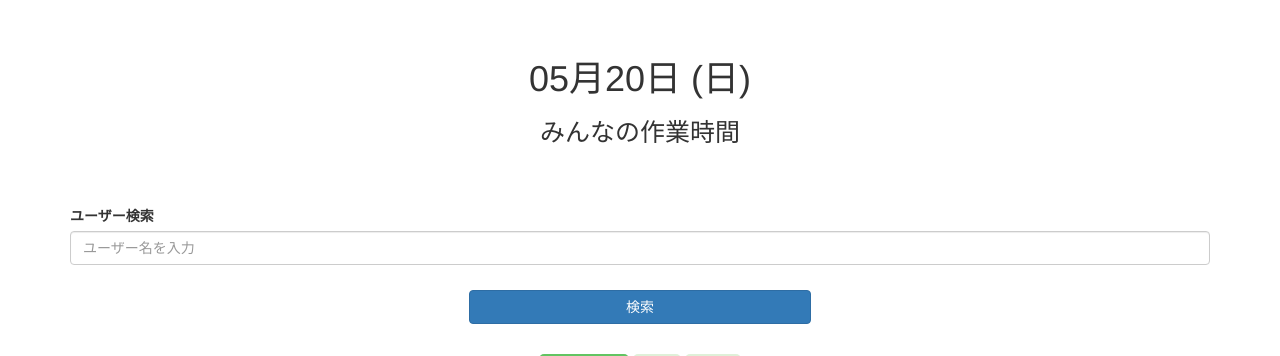
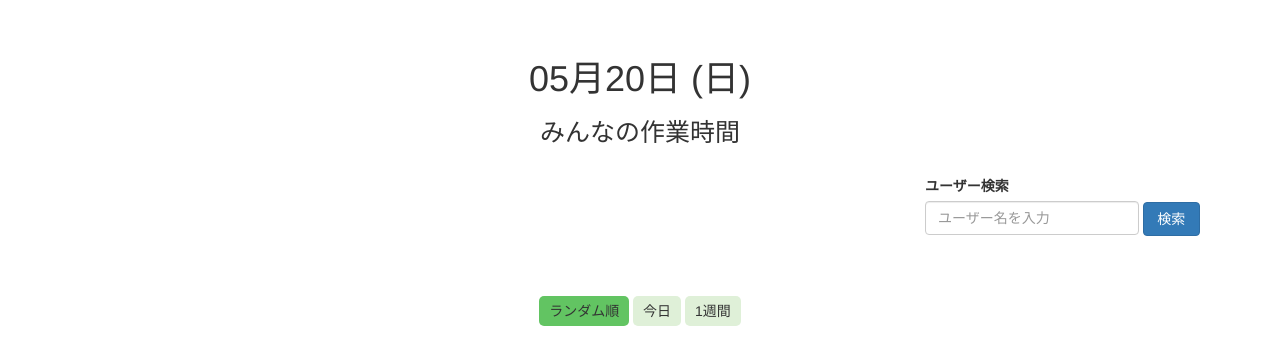
Before and after one commit to kazuhiko-itani/blog-log, a Rails app: page / in a window 1280 px wide. Shown: the part 51-407 px from the top of the page. Run offline with Rails 7, Linux system fonts and the light colour scheme; the visitor is signed in with stand-in values (Sample User, id 1); data that the repository does not hold is empty; style sheets or scripts are compiled from the project's sources; parts of the project's set-up code (start-up, migrations or seed data) failed here and were passed over; some libraries are stand-ins or nearby versions.

Commit message:
finish search-user

```diff
--- a/app/assets/stylesheets/custom.scss
+++ b/app/assets/stylesheets/custom.scss
@@ -31,8 +31,18 @@ ul {
   list-style: none;
 }
 
-.pagination {
-  margin-bottom: 0;
+.alert {
+  margin: 0 auto;
+  width: 90%;
+}
+
+.page-title {
+  padding-top: 30px;
+  padding-bottom: 50px;
+}
+
+.pagination-top {
+  margin-top: 0;
 }
 
 /* typograph */
@@ -57,11 +67,6 @@ h4 {
 
 p {
   padding-bottom: 10px;
-}
-
-.page-title {
-  padding-top: 30px;
-  padding-bottom: 50px;
 }
 
 /* header */
@@ -142,6 +147,10 @@ input, textarea, select, .uneditable-input {
 
 /* index */
 
+.top-page-title {
+  padding-bottom: 20px;
+}
+
 .users {
   margin: 0;
   li {
@@ -172,6 +181,28 @@ input, textarea, select, .uneditable-input {
   display: none;
 }
 
+.search-form {
+  width: 50%;
+  padding-bottom: 30px;
+  float: right;
+
+  .search-input-group {
+    width: 50%;
+    float: right;
+
+    input {
+      width: 75%;
+      margin: 0;
+      display: inline-block;
+    }
+
+    .btn {
+      width: 20%;
+      margin: 0;
+    }
+  }
+}
+
 /* table */
 
 table {
@@ -183,15 +214,8 @@ table {
   }
   td {
     border: solid 1px #eaeaea;
-    padding: 10px;
+    padding: 20px;
     overflow: auto;
-  }
-}
-
-table.posts, table.users {
-  margin-top: 30px;
-  td {
-    padding: 20px;
   }
 }
 
--- a/app/views/users/_random_table.html.erb
+++ b/app/views/users/_random_table.html.erb
@@ -1,4 +1,4 @@
-<%= will_paginate @users_random %>
+<%= will_paginate @users_random, class: 'pagination-top' %>
 
 <table class='users'>
   <tr>
--- a/app/views/users/_search_user.html.erb
+++ b/app/views/users/_search_user.html.erb
@@ -1,7 +1,11 @@
 <%= search_form_for(@q, url: search_users_path) do |f| %>
-  <%= f.label :name_cont, 'ユーザー検索' %>
-  <%= f.text_field :name_cont, class: 'form-control',
-                              placeholder: 'ユーザー名を入力' %>
-  <%= f.submit '検索', class: 'btn btn-primary' %>
+  <div class='search-input-group'>
+    <div class='search-label'>
+      <%= f.label :name_cont, 'ユーザー検索' %>
+    </div>
+    <%= f.text_field :name_cont, class: 'form-control',
+                                placeholder: 'ユーザー名を入力' %>
+    <%= f.submit '検索', class: 'btn btn-primary btn-search' %>
+  </div>
 
 <% end %>
--- a/app/views/users/_today_table.html.erb
+++ b/app/views/users/_today_table.html.erb
@@ -1,4 +1,4 @@
-<%= will_paginate @posts_today %>
+<%= will_paginate @posts_today, class: 'pagination-top' %>
 
 <table class='users'>
   <tr>
--- a/app/views/users/_weekly_table.html.erb
+++ b/app/views/users/_weekly_table.html.erb
@@ -1,4 +1,4 @@
-<%= will_paginate @users_weekly %>
+<%= will_paginate @users_weekly, class: 'pagination-top' %>
 
 <table class='users'>
   <tr>
--- a/app/views/users/index.html.erb
+++ b/app/views/users/index.html.erb
@@ -1,15 +1,17 @@
 <% provide(:title, 'ユーザー一覧') %>
 
-  <div class='page-title'>
+  <div class='page-title top-page-title'>
     <h1>
       <%= Date.today.strftime('%m月%d日') %>
       <%=  '(' + %w(日 月 火 水 木 金 土)[Date.today.wday] + ')' %>
     </h1>
     <h2>みんなの作業時間</h2>
   </div>
+
   <div class='search-form'>
     <%= render 'search_user' %>
   </div>
+  <div class='clear'></div>
 
 
 <div class='btn-field'>
```
Also changed, not shown: app/views/users/search.html.erb (+6 -1 lines), spec/factories/posts.rb (+3 -7 lines), spec/features/indexs_spec.rb (+1 -1 lines), spec/features/search_users_spec.rb (added, +25 -0 lines).
